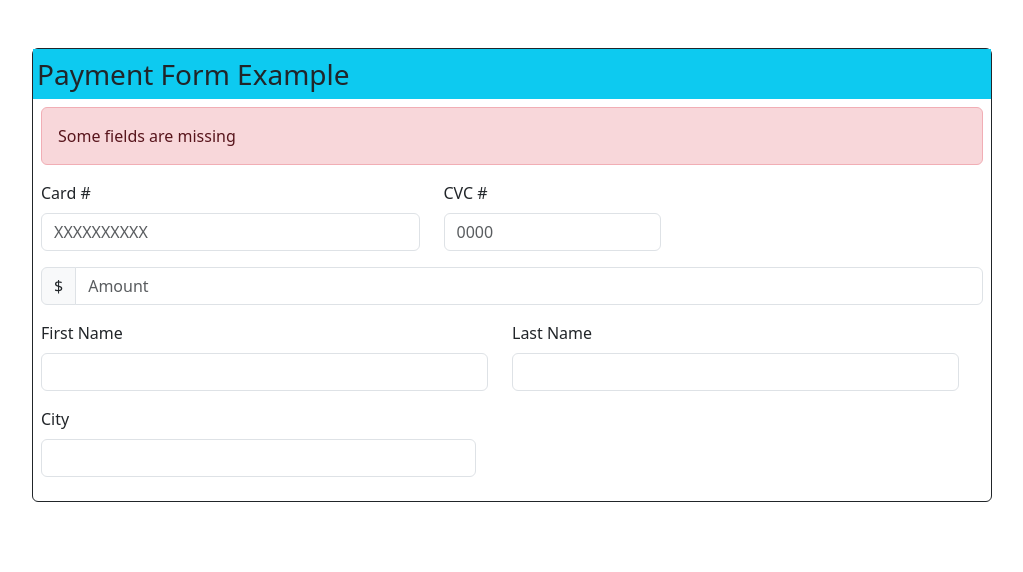
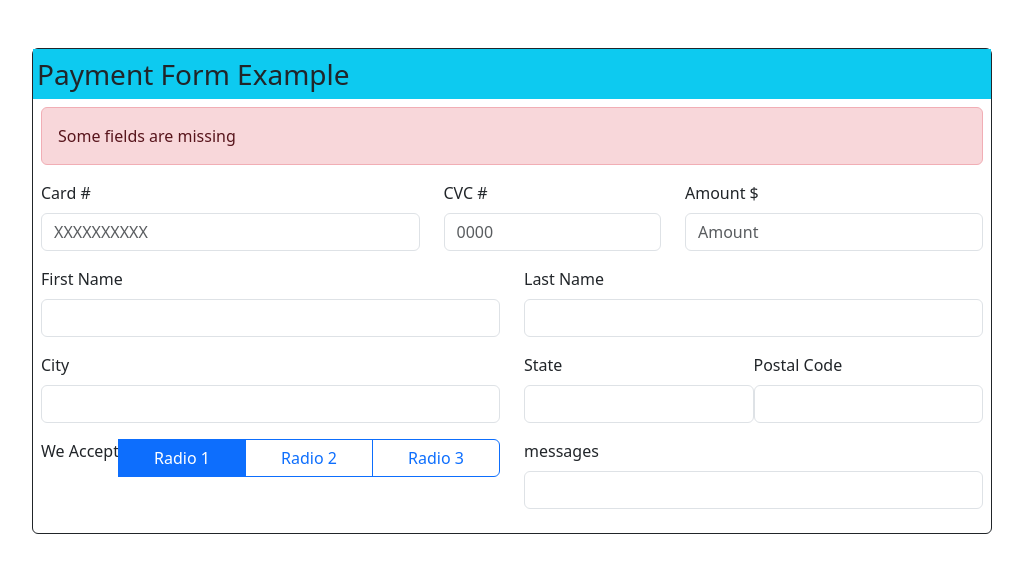
Before and after one commit to 4GeeksAcademy/marcostorresf-HTML5-form, a plain HTML site: page index.html in a window 1280 px wide. Shown: the whole page, without its empty margins (128-1151 px from the left). Drawn offline with nearby package versions, Linux system fonts and the light colour scheme.

Commit message:
four commit

```diff
--- a/index.html
+++ b/index.html
@@ -1,12 +1,16 @@
 <!DOCTYPE html>
 <html lang="en">
   <head>
-    <meta charset="UTF-8">
-    <meta name="viewport" content="width=device-width, initial-scale=1.0">
+    <meta charset="UTF-8" />
+    <meta name="viewport" content="width=device-width, initial-scale=1.0" />
     <title>Document</title>
-    <link href="https://cdn.jsdelivr.net/npm/bootstrap@5.3.3/dist/css/bootstrap.min.css" rel="stylesheet" integrity="sha384-QWTKZyjpPEjISv5WaRU9OFeRpok6YctnYmDr5pNlyT2bRjXh0JMhjY6hW+ALEwIH" crossorigin="anonymous">
-    <link rel="stylesheet" type="text/css" href="styles.css">
-
+    <link
+      href="https://cdn.jsdelivr.net/npm/bootstrap@5.3.3/dist/css/bootstrap.min.css"
+      rel="stylesheet"
+      integrity="sha384-QWTKZyjpPEjISv5WaRU9OFeRpok6YctnYmDr5pNlyT2bRjXh0JMhjY6hW+ALEwIH"
+      crossorigin="anonymous"
+    />
+    <link rel="stylesheet" type="text/css" href="styles.css" />
   </head>
   <body>
     <div class="container mx-auto w-75 mt-5 border border-dark p-0 rounded">
@@ -18,37 +22,126 @@
         <div class="row">
           <div class="mb-3 col-5">
             <label for="card_number" class="form-label">Card #</label>
-                  <input type="text" class="form-control" id="card_number" placeholder="XXXXXXXXXX">
+            <input
+              type="text"
+              class="form-control"
+              id="card_number"
+              placeholder="XXXXXXXXXX"
+            />
           </div>
           <div class="mb-3 col-3">
             <label for="cvc" class="form-label">CVC #</label>
-                  <input type="text" class="form-control" id="cvc" placeholder="0000">
+            <input
+              type="text"
+              class="form-control"
+              id="cvc"
+              placeholder="0000"
+            />
           </div>
-               <div class="input-group mb-3 col-4">
+          <!-- <div class="input-group mb-3 col-2">
             <span class="input-group-text" id="basic-addon1">$</span>
-                  <input type="text" class="form-control" placeholder="Amount" aria-label="Amount" aria-describedby="basic-addon1">
+            <input
+              type="text"
+              class="form-control"
+              placeholder="Amount"
+              aria-label="Amount"
+              aria-describedby="basic-addon1"
+            />
+          </div> -->
+          <div class="mb-3 col-4">
+            <label for="Amount" class="form-label">Amount</label>
+            $
+            <input
+              type="text"
+              class="form-control"
+              id="Amount"
+              placeholder="Amount"
+            />
           </div>
+        </div>
+        <!-- 2 column Start -->
+        <div class="row">
+          <div class="col-6">
+            <div class="mb-3">
+              <label for="first" class="form-label">First Name</label>
+              <input
+                type="text"
+                class="form-control"
+                id="first"
+                placeholder=""
+              />
+            </div>
+            <div class="mb-3">
+              <label for="city" class="form-label">City</label>
+              <input
+                type="text"
+                class="form-control"
+                id="city"
+                placeholder=""
+              />
+            </div>
+            <div class="btn-group d-flex" role="group" aria-label="Basic radio toggle button group">
+               <label for="weaccept" class="form-label">We Accept</label>
+               <input type="radio" class="btn-check" name="btnradio" id="btnradio1" autocomplete="off" checked>
+               <label class="btn btn-outline-primary" for="btnradio1">Radio 1</label>
 
+               <input type="radio" class="btn-check" name="btnradio" id="btnradio2" autocomplete="off">
+               <label class="btn btn-outline-primary" for="btnradio2">Radio 2</label>
 
+               <input type="radio" class="btn-check" name="btnradio" id="btnradio3" autocomplete="off">
+               <label class="btn btn-outline-primary" for="btnradio3">Radio 3</label>
+             </div>
+          </div>
+          <div class="col-6">
+            <div class="mb-3">
+              <label for="last" class="form-label">Last Name</label>
+              <input
+                type="text"
+                class="form-control"
+                id="last"
+                placeholder=""
+              />
             </div>
             <div class="row">
-              <div class="row">
-              <div class="mb-3 col-6">
-                 <label for="first" class="form-label">First Name</label>
-                 <input type="text" class="form-control" id="first" placeholder="">
+              <div class="d-flex">
+               <div class="mb-3">
+                <label for="State" class="form-label">State</label>
+                <input
+                  type="text"
+                  class="form-control"
+                  id="State"
+                  placeholder=""
+                />
               </div>
-            <div class="mb-3 col-6">
-                 <label for="last" class="form-label">Last Name</label>
-                 <input type="text" class="form-control" id="last" placeholder="">
+              <div class="mb-3">
+                <label for="Postal" class="form-label">Postal Code</label>
+                <input
+                  type="text"
+                  class="form-control"
+                  id="Postal"
+                  placeholder=""
+                />
                </div>
-           <div class="row">
-              <div class="mb-3 col-6">
-                  <label for="city" class="form-label">City</label>
-                  <input type="text" class="form-control" id="city" placeholder="">
+              </div>
+              <div class="mb-3">
+                <label for="messages" class="form-label">messages</label>
+                <input
+                  type="text"
+                  class="form-control"
+                  id="messages"
+                  placeholder=""
+                />
+              </div>
+            </div>
+          </div>
         </div>
       </div>
     </div>
 
-    <script src="https://cdn.jsdelivr.net/npm/bootstrap@5.3.3/dist/js/bootstrap.bundle.min.js" integrity="sha384-YvpcrYf0tY3lHB60NNkmXc5s9fDVZLESaAA55NDzOxhy9GkcIdslK1eN7N6jIeHz" crossorigin="anonymous"></script>
+    <script
+      src="https://cdn.jsdelivr.net/npm/bootstrap@5.3.3/dist/js/bootstrap.bundle.min.js"
+      integrity="sha384-YvpcrYf0tY3lHB60NNkmXc5s9fDVZLESaAA55NDzOxhy9GkcIdslK1eN7N6jIeHz"
+      crossorigin="anonymous"
+    ></script>
   </body>
 </html>
```
Lines whose indentation alone changed are shown as unchanged.
